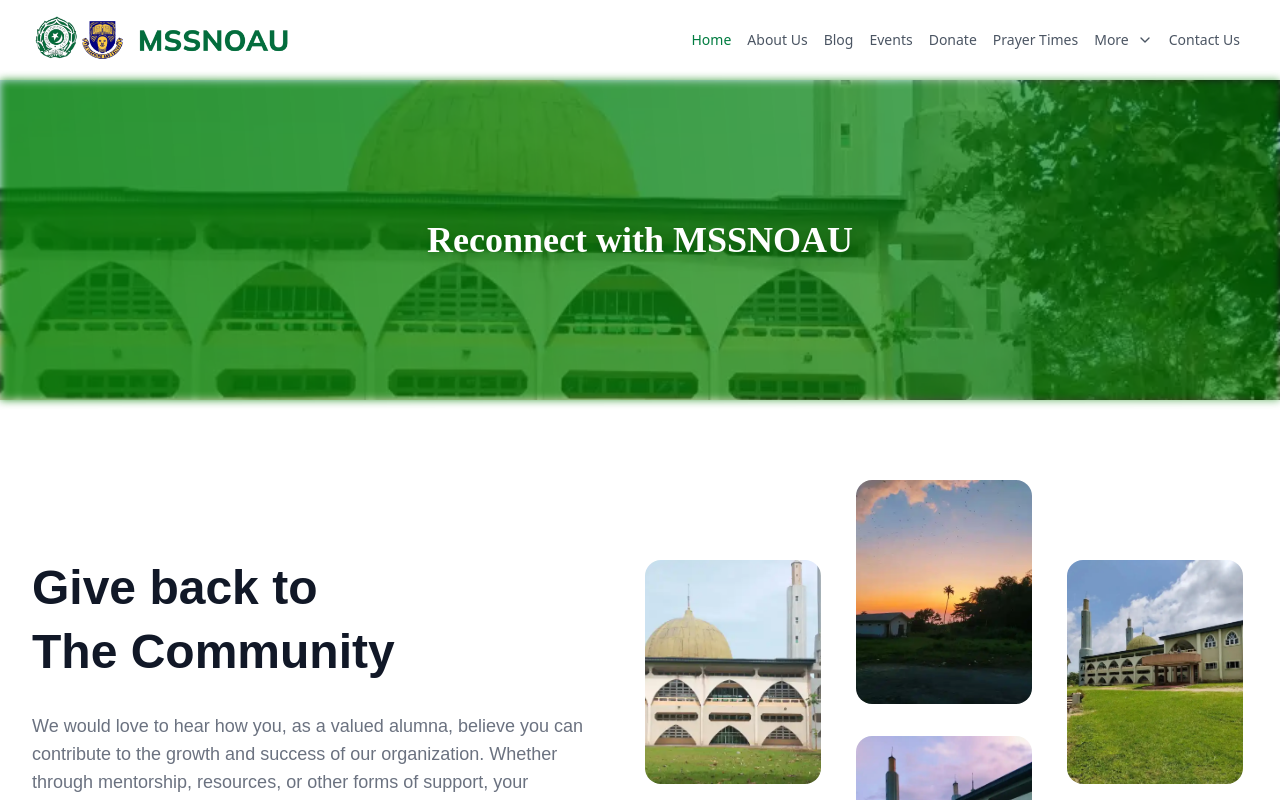
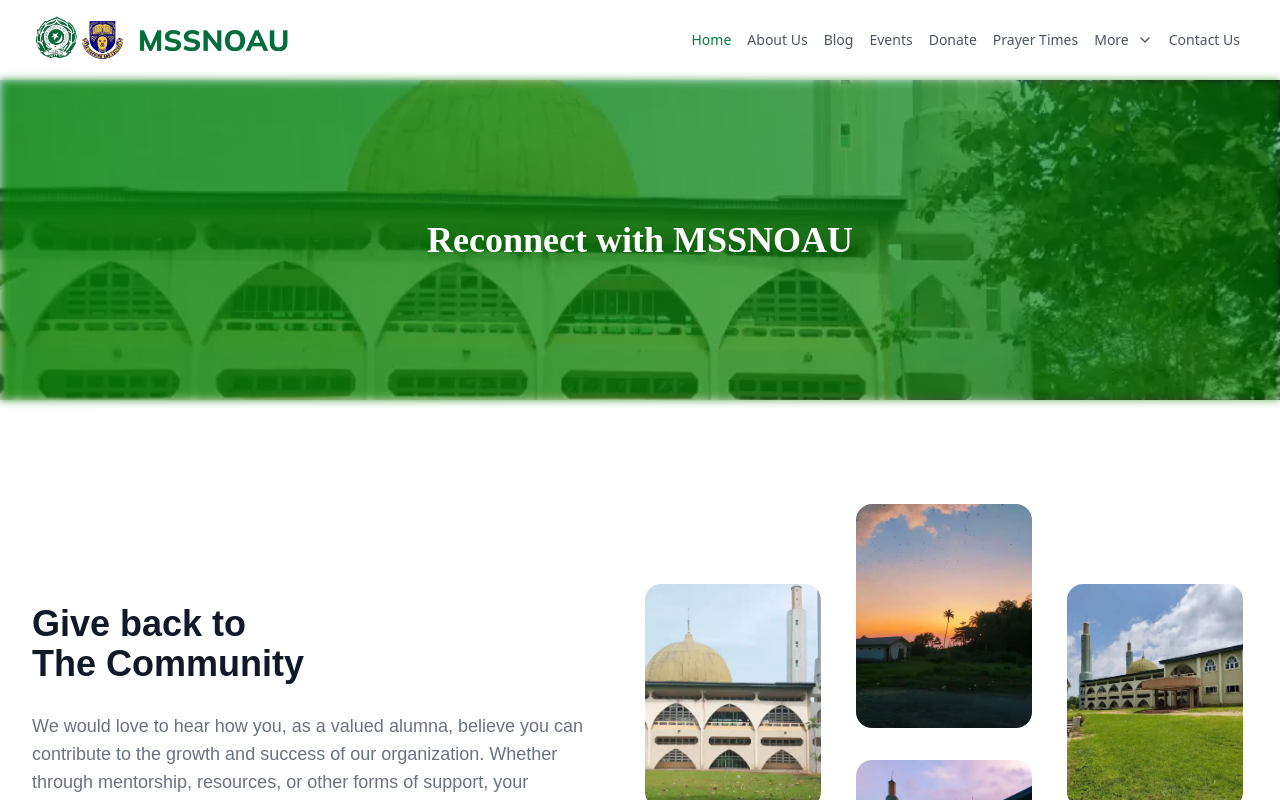
Before and after one commit to Webmyn001/MSSN-OAU, a SvelteKit app: page /alumnae in a window 1280 px wide. Shown: the top 800 px of the page. Built offline with nearby package versions, Linux system fonts and the light colour scheme; a web font is replaced by a local one.

Commit message:
Update +page.svelte
text and padding fixes

```diff
--- a/src/routes/alumnae/+page.svelte
+++ b/src/routes/alumnae/+page.svelte
@@ -31,11 +31,11 @@
     Reconnect with MSSNOAU
 </PageHeader>
 
-<section class="pb-12">
+<section class="pt-6 pb-12">
     <div class="mx-auto max-w-7xl px-4 sm:px-6 lg:px-8">
         <div class="flex justify-between items-center flex-col lg:flex-row md:mt-20">
             <div class="w-full lg:w-1/2">
-                <h2 class="text-5xl text-gray-900 font-semibold leading-[4rem] mb-7 text-center lg:text-left font-secondary">
+                <h2 class="text-2xl sm:3xl md:text-4xl text-gray-900 font-semibold leading-[4rem] mb-7 text-center lg:text-left font-secondary">
                     Give back to <br />The Community</h2>
                 <p class="text-lg text-gray-500 mb-16 text-center lg:text-left font-tertiary md:pr-12">We would love to hear how you, as a valued alumna, believe you can contribute to the growth and success of our organization. Whether through mentorship, resources, or other forms of support, your involvement can make a meaningful impact. Please share with us how you'd like to help.</p>
                 <a class="cursor-pointer py-3 px-8 w-60 bg-primary-700 text-white text-base font-semibold transition-all duration-500 block text-center rounded-xl hover:bg-primary-700/90 mx-auto lg:mx-0" href="#form">Fill the form</a>
```
